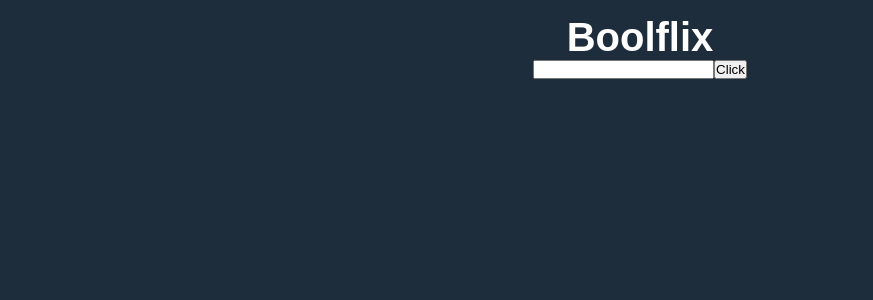
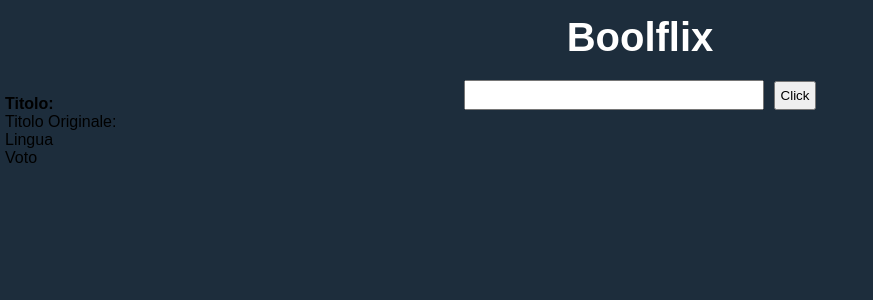
Before and after one commit to GvMazzon25/vue-boolflix, a Vue app: page / in a window 1280 px wide. Shown: the top 300 px of the page, without its empty margins (0-873 px from the left). Built offline with nearby package versions, Linux system fonts and the light colour scheme; no server answers.

Commit message:
start-build

```diff
--- a/src/components/Main.vue
+++ b/src/components/Main.vue
@@ -1,12 +1,38 @@
 <template>
   <main>
-
+      <ul>
+          <li><h4>Titolo:</h4></li>
+          <li>Titolo Originale:</li>
+          <li>Lingua</li>
+          <li>Voto</li>
+      </ul>
   </main>
 </template>
 
 <script>
+import axios from 'axios';
+
 export default {
-    name: 'Main'
+    name: 'Main',
+    data() {
+      return {
+        cardList: null,
+      }
+    },
+    created() {
+      this.getCards();
+    },
+    methods: {
+      getCards() {
+        axios
+             .get('https://api.themoviedb.org/3/movie/550?api_key=e9578c42c322fd364bb6266a886f6239&query=Fight+Club&language=in-IT')
+             .then(result =>{
+               console.log(result.data);
+               this.cardList = result.data
+             })
+             .catch(err => console.log(err));
+      }
+    }
 }
 </script>
 
--- a/src/style/header.scss
+++ b/src/style/header.scss
@@ -4,7 +4,16 @@ header{
     text-align: center;
     h2{
         margin-top: 15px;
+        margin-bottom: 20px;
         font-size: 2.5rem;
         color: white;
     }
+    input{
+        width: 300px;
+        height: 30px;
+        margin-right: 10px;
+    }
+    button{
+        padding: 5px;
+    }
 }
```
